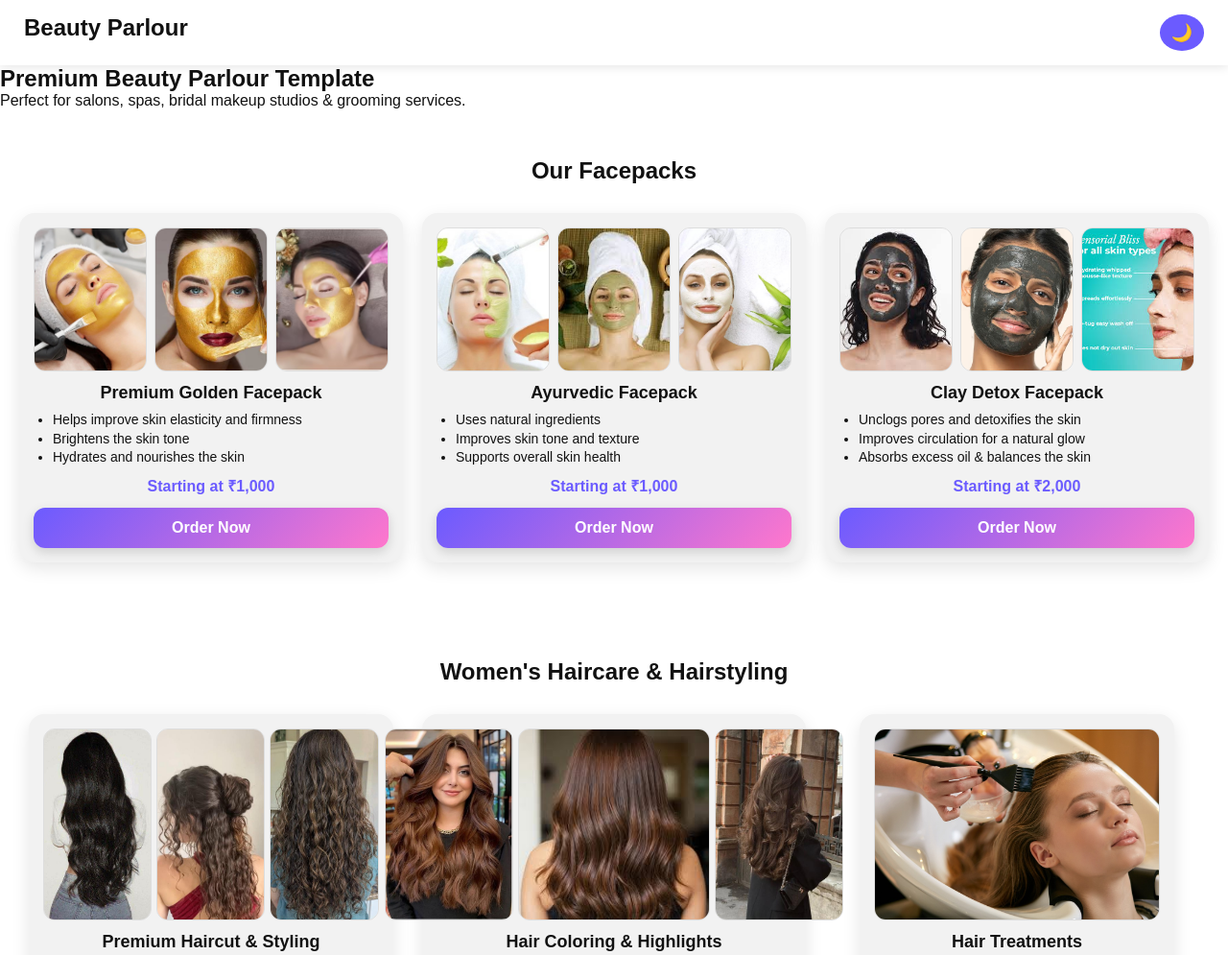
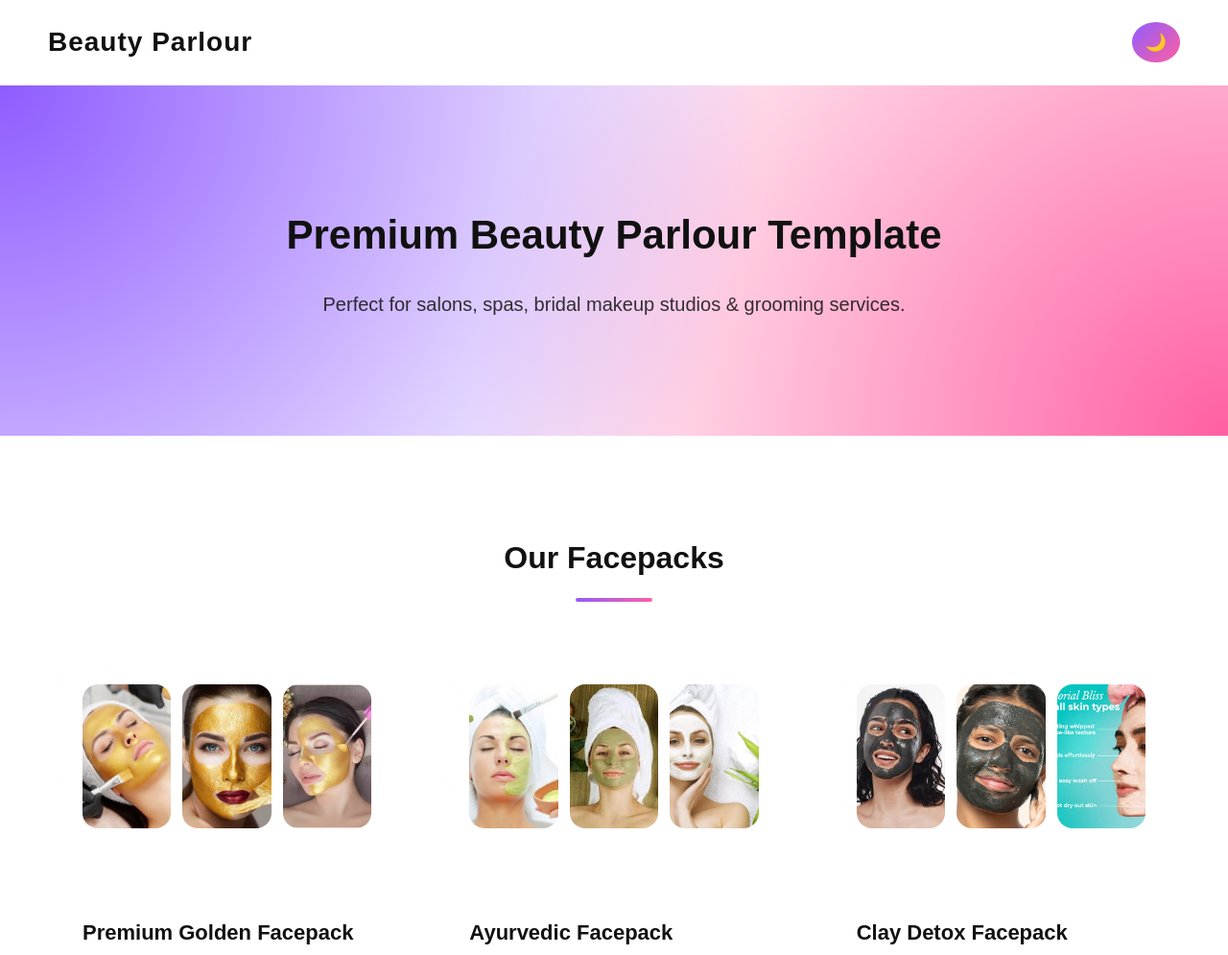
Before and after one commit to zeno-coder/main-website, a website: page public/beautyparlour/index.html in a window 1280 px wide. Shown: the top 995 px of the page at 96% size. Drawn offline with Linux system fonts and the light colour scheme; no server answers.

Commit message:
aquadabeshwategga

```diff
--- a/public/beautyparlour/style.css
+++ b/public/beautyparlour/style.css
@@ -1,4 +1,6 @@
-/* GENERAL */
+/* ==============================
+   GLOBAL RESET
+============================== */
 * {
     margin: 0;
     padding: 0;
@@ -6,241 +8,320 @@
     font-family: "Poppins", sans-serif;
 }
 
+:root {
+    --bg: #ffffff;
+    --text: #111;
+    --accent: #8f5cff;
+    --accent2: #ff5fa2;
+    --glass: rgba(255,255,255,0.6);
+    --border: rgba(255,255,255,0.3);
+}
+
+body.dark {
+    --bg: #0f0f14;
+    --text: #ffffff;
+    --glass: rgba(255,255,255,0.05);
+    --border: rgba(255,255,255,0.1);
+}
+
 body {
     background: var(--bg);
     color: var(--text);
-    transition: 0.4s ease-in-out;
+    transition: 0.4s ease;
+    line-height: 1.7;
 }
 
-:root {
-    --bg: #ffffff;
-    --text: #111;
-    --card: #f2f2f2;
-    --accent: #6b5bff;
-}
-
-body.dark {
-    --bg: #0f0f0f;
-    --text: #fff;
-    --card: #1a1a1a;
-    --accent: #8f7cff;
-}
-
-/* NAVBAR */
+/* ==============================
+   NAVBAR
+============================== */
 .navbar {
     display: flex;
     justify-content: space-between;
-    padding: 15px 25px;
+    align-items: center;
+    padding: 20px 50px;
     position: sticky;
     top: 0;
-    background: var(--bg);
-    box-shadow: 0 2px 10px rgba(0,0,0,0.1);
+    backdrop-filter: blur(10px);
+    background: var(--glass);
+    border-bottom: 1px solid var(--border);
+    z-index: 100;
 }
 
 .logo {
-    font-size: 24px;
+    font-size: 28px;
     font-weight: 700;
+    letter-spacing: 1px;
 }
 
 .theme-btn {
-    background: var(--accent);
+    background: linear-gradient(135deg, var(--accent), var(--accent2));
     border: none;
-    padding: 8px 12px;
+    padding: 10px 14px;
     border-radius: 50%;
     cursor: pointer;
     font-size: 18px;
-    transition: 0.3s;
     color: white;
+    transition: 0.3s ease;
 }
 
-/* PAGE FADE */
-.page-fade {
-    opacity: 0;
-    transition: opacity 0.3s ease;
+.theme-btn:hover {
+    transform: rotate(20deg) scale(1.1);
 }
 
-.page-fade.loaded {
-    opacity: 1;
+/* ==============================
+   HERO
+============================== */
+.hero {
+    text-align: center;
+    padding: 120px 20px;
+    background: radial-gradient(circle at top left, var(--accent), transparent 60%),
+                radial-gradient(circle at bottom right, var(--accent2), transparent 60%);
+    position: relative;
+    overflow: hidden;
 }
 
-/* PRODUCTS */
-.products {
-    padding: 50px 20px;
-    text-align: center;
+.hero h2 {
+    font-size: 42px;
+    font-weight: 700;
+    margin-bottom: 20px;
 }
 
+.hero p {
+    font-size: 20px;
+    opacity: 0.85;
+}
+
+/* ==============================
+   SECTION
+============================== */
+.products {
+    padding: 100px 60px;
+    max-width: 1400px;
+    margin: auto;
+}
+
+.products h2 {
+    text-align: center;
+    font-size: 32px;
+    margin-bottom: 60px;
+    font-weight: 700;
+    position: relative;
+}
+
+.products h2::after {
+    content: "";
+    width: 80px;
+    height: 4px;
+    background: linear-gradient(90deg, var(--accent), var(--accent2));
+    display: block;
+    margin: 15px auto 0;
+    border-radius: 10px;
+}
+
+/* ==============================
+   GRID
+============================== */
 .product-list {
     display: grid;
-    grid-template-columns: repeat(auto-fit, minmax(250px, 1fr));
-    gap: 25px;
-    margin-top: 30px;
+    grid-template-columns: repeat(auto-fit, minmax(320px, 1fr));
+    gap: 50px;
 }
 
+/* ==============================
+   PREMIUM CARD
+============================== */
 .product-item {
-    background: var(--card);
-    padding: 15px;
-    border-radius: 12px;
-    box-shadow: 0 4px 15px rgba(0,0,0,0.1);
-    transition: transform 0.3s, box-shadow 0.3s;
+    background: var(--glass);
+    backdrop-filter: blur(20px);
+    border: 1px solid var(--border);
+    border-radius: 20px;
+    padding: 25px;
+    transition: all 0.4s ease;
+    position: relative;
+    overflow: hidden;
+}
+
+.product-item::before {
+    content: "";
+    position: absolute;
+    width: 200%;
+    height: 200%;
+    background: linear-gradient(45deg, transparent, rgba(255,255,255,0.15), transparent);
+    transform: rotate(25deg);
+    top: -150%;
+    left: -150%;
+    transition: 0.6s;
+}
+
+.product-item:hover::before {
+    top: 100%;
+    left: 100%;
 }
 
 .product-item:hover {
-    transform: translateY(-5px);
-    box-shadow: 0 6px 20px rgba(0,0,0,0.15);
+    transform: translateY(-12px);
+    box-shadow: 0 25px 50px rgba(0,0,0,0.15);
 }
 
+.product-item h3 {
+    margin: 20px 0 10px;
+    font-size: 22px;
+}
+/* Make all product cards equal height */
+.product-item {
+    display: flex;
+    flex-direction: column;
+    justify-content: space-between;
+}
+
+/* Make content area flexible */
+.product-item .features {
+    flex-grow: 1;
+}
+
+/* Fix image section spacing */
 .product-images {
+    min-height: 220px;
+}
+
+/* Special case for single-image cards */
+.product-images:has(img:only-child) {
     display: flex;
-    gap: 5px;
     justify-content: center;
-    margin-bottom: 12px;
+}
+
+.product-images:has(img:only-child) img {
+    width: 100%;
+    height: 220px;
+}
+/* ==============================
+   IMAGES
+============================== */
+.product-images {
+    display: grid;
+    gap: 12px;
 }
 
 .product-images img {
-    width: 70px;
-    height: 70px;
+    width: 100%;
+    height: 220px;
     object-fit: cover;
-    border-radius: 6px;
-    border: 1px solid #ddd;
+    border-radius: 16px;
+    transition: 0.4s ease;
 }
 
-.product-item h3 {
-    font-size: 18px;
-    margin-bottom: 8px;
+.product-images img:hover {
+    transform: scale(1.08);
 }
 
-.product-item .features {
-    text-align: left;
-    margin: 8px 0;
-    padding-left: 20px;
+/* Facial special layout */
+.facial .product-images {
+    grid-template-columns: repeat(3, 1fr);
 }
 
-.product-item .features li {
-    font-size: 14px;
-    line-height: 1.4;
+.facial .product-images img {
+    height: 150px;
 }
 
-.product-item .price {
-    font-weight: bold;
-    margin-top: 8px;
-    font-size: 16px;
-    color: var(--accent);
+/* ==============================
+   TEXT
+============================== */
+.features {
+    margin: 15px 0;
+    padding-left: 18px;
 }
 
-/* FOOTER */
-footer {
-    margin-top: 50px;
-    text-align: center;
-    padding: 20px;
-    background: var(--card);
+.features li {
+    margin-bottom: 6px;
+    font-size: 14px;
 }
 
-/* Bridal Gallery specific */
-.bridal-gallery {
-  display: grid;
-  grid-template-columns: repeat(auto-fit, minmax(250px, 1fr));
-  gap: 20px;
-  justify-items: center;
+.price {
+    font-size: 18px;
+    font-weight: bold;
+    background: linear-gradient(90deg, var(--accent), var(--accent2));
+    -webkit-background-clip: text;
+    -webkit-text-fill-color: transparent;
+    margin-top: 10px;
 }
 
-.bridal-gallery .product-item {
-  background: var(--card);
-  padding: 15px;
-  border-radius: 16px;
-  box-shadow: 0 6px 18px rgba(0,0,0,0.1);
-  transition: transform 0.3s, box-shadow 0.3s;
+/* ==============================
+   BUTTON
+============================== */
+.order-btn {
+    margin-top: 18px;
+    width: 100%;
+    padding: 14px;
+    border-radius: 14px;
+    border: none;
+    font-weight: 600;
+    font-size: 15px;
+    cursor: pointer;
+    color: white;
+    background: linear-gradient(135deg, var(--accent), var(--accent2));
+    transition: 0.3s ease;
 }
 
-.bridal-gallery .product-item:hover {
-  transform: translateY(-5px);
-  box-shadow: 0 10px 25px rgba(0,0,0,0.15);
+.order-btn:hover {
+    transform: scale(1.05);
+    box-shadow: 0 10px 30px rgba(143,92,255,0.4);
 }
 
-.bridal-gallery .product-images img {
-  width: 100%;
-  height: 200px;
-  object-fit: cover;
-  border-radius: 12px;
-  cursor: pointer;
-  transition: transform 0.2s;
-}
+/* ==============================
+   PREMIUM LIGHTBOX
+============================== */
 
-.bridal-gallery .product-images img:hover {
-  transform: scale(1.05);
-}
-
-/* Premium Order Button */
-.bridal-gallery .order-btn {
-  display: inline-block;
-  margin-top: 12px;
-  width: 100%;
-  padding: 12px 0;
-  font-size: 16px;
-  font-weight: 600;
-  color: white;
-  background: linear-gradient(135deg, var(--accent), #ff77cc);
-  border: none;
-  border-radius: 12px;
-  cursor: pointer;
-  box-shadow: 0 4px 12px rgba(0,0,0,0.15);
-  transition: all 0.3s;
-}
-
-.bridal-gallery .order-btn:hover {
-  transform: translateY(-3px);
-  box-shadow: 0 8px 20px rgba(0,0,0,0.25);
-}
-
-/* --------------------------
-   Lightbox / Full Image Preview
---------------------------- */
 .lightbox {
-  display: none;
   position: fixed;
-  top: 0; left: 0;
-  width: 100%;
-  height: 100%;
+  inset: 0;
   background: rgba(0,0,0,0.85);
+  display: flex;
   justify-content: center;
   align-items: center;
   z-index: 1000;
+
+  opacity: 0;
+  visibility: hidden;
+  transition: opacity 0.4s ease, visibility 0.4s ease;
+}
+
+.lightbox.active {
+  opacity: 1;
+  visibility: visible;
 }
 
 .lightbox img {
   max-width: 90%;
   max-height: 90%;
-  border-radius: 12px;
-  transition: transform 0.3s ease;
+  border-radius: 20px;
+
+  transform: scale(0.8);
+  opacity: 0;
+  transition: transform 0.4s ease, opacity 0.4s ease;
+}
+
+.lightbox.active img {
+  transform: scale(1);
+  opacity: 1;
 }
 
 .lightbox .close {
   position: absolute;
-  top: 20px;
-  right: 20px;
-  font-size: 28px;
-  font-weight: bold;
+  top: 30px;
+  right: 40px;
+  font-size: 30px;
   color: white;
   cursor: pointer;
-  background: rgba(0,0,0,0.5);
-  padding: 6px 12px;
-  border-radius: 8px;
 }
 
-/* Facial section multi-image fix */
-.facial .product-images {
-    display: grid;
-    grid-template-columns: repeat(3, 1fr);
-    gap: 8px;
+/* ==============================
+   FOOTER
+============================== */
+footer {
+    text-align: center;
+    padding: 40px;
+    background: linear-gradient(135deg, var(--accent), var(--accent2));
+    color: white;
+    font-weight: 500;
+    margin-top: 100px;
 }
-
-.facial .product-images img {
-    width: 100%;
-    height: 150px;
-    object-fit: cover;
-    border-radius: 12px;
-    transition: transform 0.2s ease;
-}
-
-.facial .product-images img:hover {
-    transform: scale(1.05);
-}
--- /dev/null
+++ b/public/clinic/style.css
@@ -0,0 +1,56 @@
+:root {
+    --bg-color: #f7f9fb;
+    --text-primary: #1f1f1f;
+    --text-secondary: #555;
+    --accent-color: #4da6ff;
+    --card-bg: #ffffff;
+    --border-color: #ddd;
+    --transition: all 0.3s ease;
+}
+
+/* Global */
+* { margin: 0; padding: 0; box-sizing: border-box; }
+body { font-family: 'Inter', sans-serif; background: var(--bg-color); color: var(--text-primary); }
+.container { max-width: 1200px; margin: 0 auto; padding: 0 2rem; }
+
+/* Navbar */
+.navbar { display: flex; justify-content: space-between; align-items: center; padding:1rem 0; background: var(--card-bg); box-shadow:0 2px 6px rgba(0,0,0,0.05); position: sticky; top: 0; z-index:100;}
+.nav-logo { font-weight:700; font-size:1.5rem; color: var(--accent-color); }
+.nav-links { display:flex; gap:2rem; list-style:none; }
+.nav-links a { color: var(--text-secondary); font-weight:500; transition: var(--transition); }
+.nav-links a:hover { color: var(--accent-color); }
+.nav-cta { background: var(--accent-color); color:#fff; padding:0.5rem 1rem; border-radius:4px; font-weight:600; }
+
+/* Hero */
+.hero { text-align:center; padding:5rem 2rem; position:relative; overflow:hidden;}
+.hero-overlay { background:url('https://via.placeholder.com/1200x500/ccf0ff/ffffff?text=Clinic') center/cover no-repeat; opacity:0.15; position:absolute; top:0; left:0; width:100%; height:100%; z-index:0; }
+.hero-content { position:relative; z-index:1; }
+.hero h1 { font-size:3rem; margin-bottom:1rem; }
+.hero p { color: var(--text-secondary); font-size:1.2rem; }
+
+/* Sections */
+.section { padding:4rem 2rem; }
+.light-section { background:#e9f0ff; }
+.section-title { text-align:center; font-size:2rem; margin-bottom:2rem; }
+
+/* 3D Tilt Effect */
+.tilt { perspective:1000px; transform-style:preserve-3d; transition: transform 0.3s ease; cursor:pointer; }
+.tilt:hover { transform: rotateY(10deg) rotateX(5deg) scale(1.05); box-shadow:0 15px 30px rgba(0,0,0,0.15); }
+
+/* Doctors Grid */
+.doctors-grid { display:grid; grid-template-columns:repeat(auto-fit,minmax(250px,1fr)); gap:2rem; }
+.doctor-card { background: var(--card-bg); border:1px solid var(--border-color); padding:2rem; text-align:center; border-radius:8px; transition: var(--transition);}
+.doctor-card img { border-radius:50%; width:120px; height:120px; object-fit:cover; margin-bottom:1rem; }
+
+/* Services Grid */
+.services-grid { display:grid; grid-template-columns:repeat(auto-fit,minmax(250px,1fr)); gap:2rem; }
+.service-card { background: var(--card-bg); padding:2rem; border-radius:8px; text-align:center; border:1px solid var(--border-color); transition:var(--transition); }
+
+/* Booking Form */
+.booking-form { max-width:600px; margin:0 auto; background:var(--card-bg); padding:2.5rem; border-radius:8px; border:1px solid var(--border-color);}
+.booking-form input, .booking-form select, .booking-form textarea { width:100%; margin-bottom:1.5rem; padding:0.8rem; border-radius:4px; border:1px solid var(--border-color); }
+.booking-form button { background: var(--accent-color); color:#fff; padding:1rem 2rem; border:none; border-radius:4px; font-weight:600; cursor:pointer; transition:var(--transition);}
+.booking-form button:hover { background:#3399ff; }
+
+/* Footer */
+.footer { text-align:center; padding:2rem 0; color: var(--text-secondary);}
```
Also changed, not shown: public/beautyparlour/script.js (+9 -5 lines), public/clinic/index.html (added, +121 -0 lines), public/clinic/script.js (added, +28 -0 lines), public/index.html (+9 -0 lines), public/style.css (line endings or trailing spaces).
